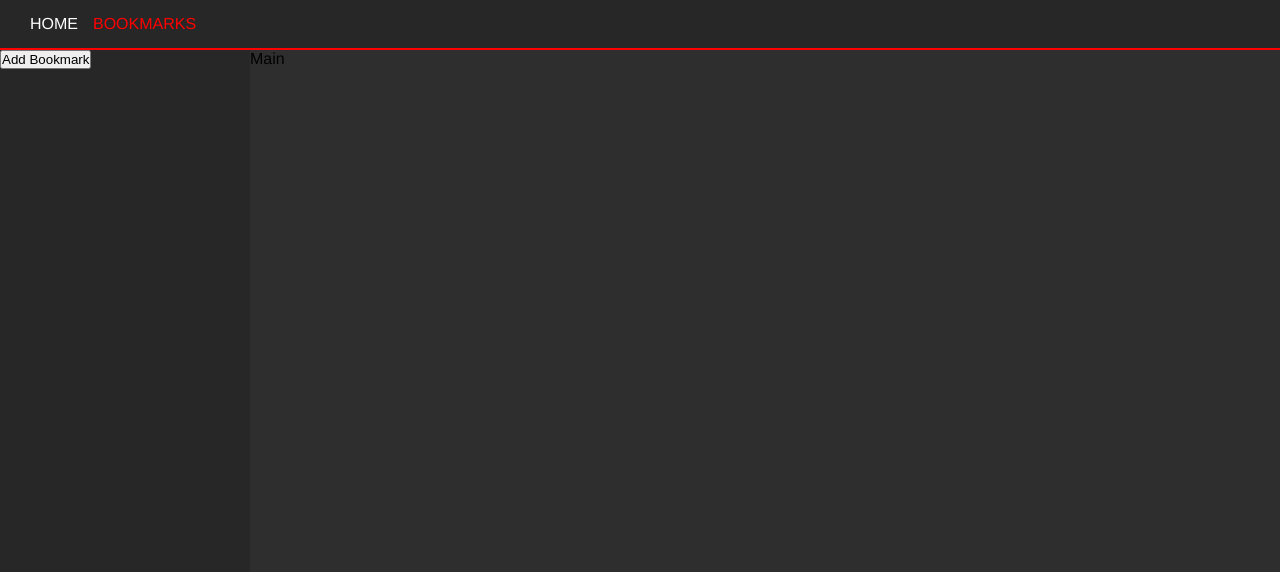
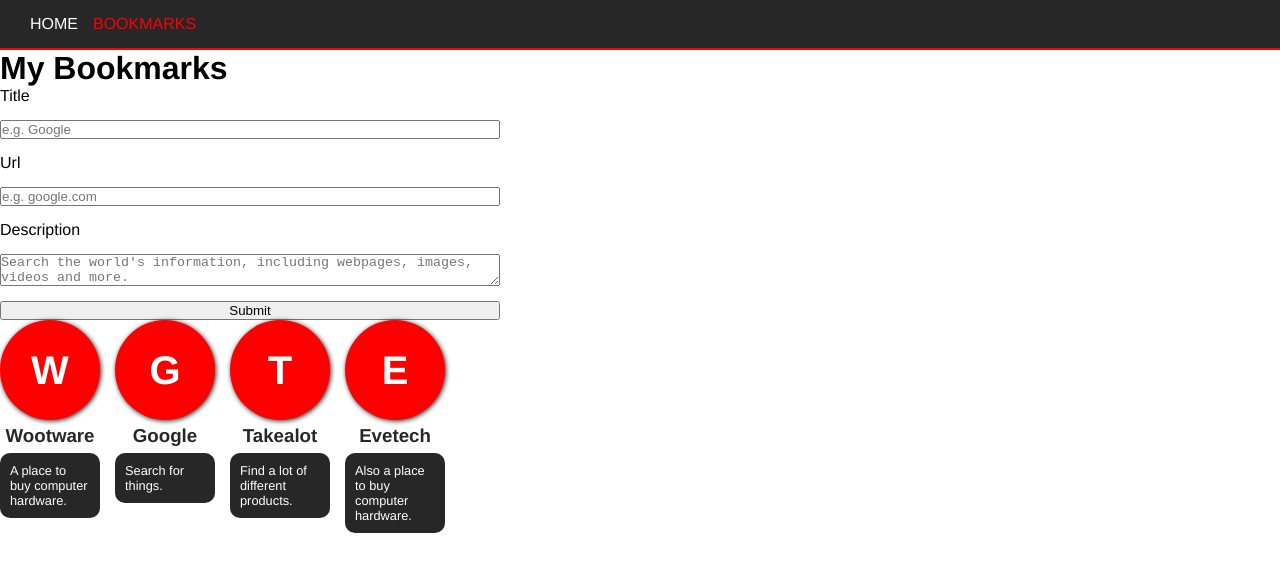
Before and after one commit to the-man2004/bookmark-manager, a Vue app: page /bookmarks in a window 1280 px wide. Shown: the top 572 px of the page. Built offline with nearby package versions, Linux system fonts and the light colour scheme.

Commit message:
Added a basic form to test adding new bookmarks.

```diff
--- a/src/store/bookmark.js
+++ b/src/store/bookmark.js
@@ -4,8 +4,33 @@ export const useBookmarkStore = defineStore("useBookmarkStore", {
   state: () => {
     return {
       hello: "Hello World",
-      bookmarks: [],
+      bookmarks: [
+        {
+          title: "Wootware",
+          url: "https://wootware.co.za",
+          description: "A place to buy computer hardware.",
+        },
+        {
+          title: "Google",
+          url: "https://google.com",
+          description: "Search for things.",
+        },
+        {
+          title: "Takealot",
+          url: "https://takealot.com",
+          description: "Find a lot of different products.",
+        },
+        {
+          title: "Evetech",
+          url: "https://evetech.co.za",
+          description: "Also a place to buy computer hardware.",
+        },
+      ],
     };
   },
-  actions: {},
+  actions: {
+    addBookmark(newBookmark) {
+      this.bookmarks.push(newBookmark);
+    },
+  },
 });
--- a/src/views/Bookmarks.vue
+++ b/src/views/Bookmarks.vue
@@ -1,25 +1,137 @@
 <template>
-  <div id="bookmark-container">
-    <aside>
-      <button>Add Bookmark</button>
-    </aside>
-    <main>Main</main>
+  <div>
+    <h1>My Bookmarks</h1>
+  </div>
+  <div>
+    <form @submit.prevent="handleSubmit">
+      <label for="title">Title</label>
+      <input v-model="title" type="text" id="title" placeholder="e.g. Google" />
+      <label for="url">Url</label>
+      <input v-model="url" type="text" id="url" placeholder="e.g. google.com" />
+      <label for="description">Description</label>
+      <textarea
+        v-model="description"
+        id="description"
+        placeholder="Search the world's information, including webpages, images, videos and more."
+      ></textarea>
+      <button>Submit</button>
+    </form>
+  </div>
+  <div>
+    <ul class="bookmark-wrapper">
+      <li
+        v-for="(bookmark, index) in bookmarkStore.bookmarks"
+        :key="index"
+        class="bookmark-item"
+      >
+        <a :href="bookmark.url" target="_blank">
+          <div class="icon">{{ bookmark.title[0].toUpperCase() }}</div>
+          <h3>{{ bookmark.title }}</h3>
+        </a>
+        <div class="description">
+          {{ bookmark.description }}
+        </div>
+      </li>
+    </ul>
   </div>
 </template>
 
+<script setup>
+import { ref } from "vue";
+import { useBookmarkStore } from "../store/bookmark";
+
+const bookmarkStore = useBookmarkStore();
+
+const isDescriptionVisible = ref(false);
+
+const title = ref("");
+const url = ref("");
+const description = ref("");
+
+const resetForm = () => {
+  title.value = "";
+  url.value = "";
+  description.value = "";
+};
+
+const handleSubmit = () => {
+  console.log(title.value, url.value, description.value);
+
+  if (title.value !== "" && url.value !== "") {
+    bookmarkStore.addBookmark({
+      title: title.value,
+      url: url.value,
+      description: description.value,
+    });
+
+    resetForm();
+  }
+};
+</script>
+
 <style scoped>
-#bookmark-container {
-  display: grid;
-  grid-template-columns: 250px 1fr;
+form {
+  display: flex;
+  flex-direction: column;
+  gap: 15px;
+  max-width: 500px;
 }
 
-aside {
-  min-height: 100vh;
+.bookmark-wrapper {
+  display: flex;
+  gap: 15px;
+}
+
+.bookmark-item {
+  position: relative;
+
+  display: flex;
+  flex-direction: column;
+  list-style: none;
+  color: var(--primary-color);
+
+  max-width: 125px;
+}
+.bookmark-item a {
+  text-decoration: none;
+  color: var(--primary-color);
+}
+.bookmark-item .icon {
+  margin: 0 auto;
+
+  display: flex;
+  align-items: center;
+  justify-content: center;
+  background: red;
+
+  width: 100px;
+  border-radius: 75px;
+  aspect-ratio: 1 / 1;
+
+  font-size: 2.5rem;
+  font-weight: 700;
+  color: white;
+
+  box-shadow: 1px 1px 5px var(--primary-color);
+  transition: all 300ms ease;
+}
+.bookmark-item a:hover .icon,
+.bookmark-item a:focus .icon {
+  box-shadow: 2px 2px 10px var(--primary-color);
+}
+.bookmark-item h3 {
+  margin-top: 5px;
+  text-align: center;
+}
+
+.bookmark-item .description {
+  position: absolute;
+  padding: 10px;
+  top: 105%;
   background: var(--primary-color);
   color: var(--light-color);
-}
 
-main {
-  background: var(--secondary-color);
+  font-size: 0.8rem;
+  border-radius: 10px;
 }
 </style>
```
